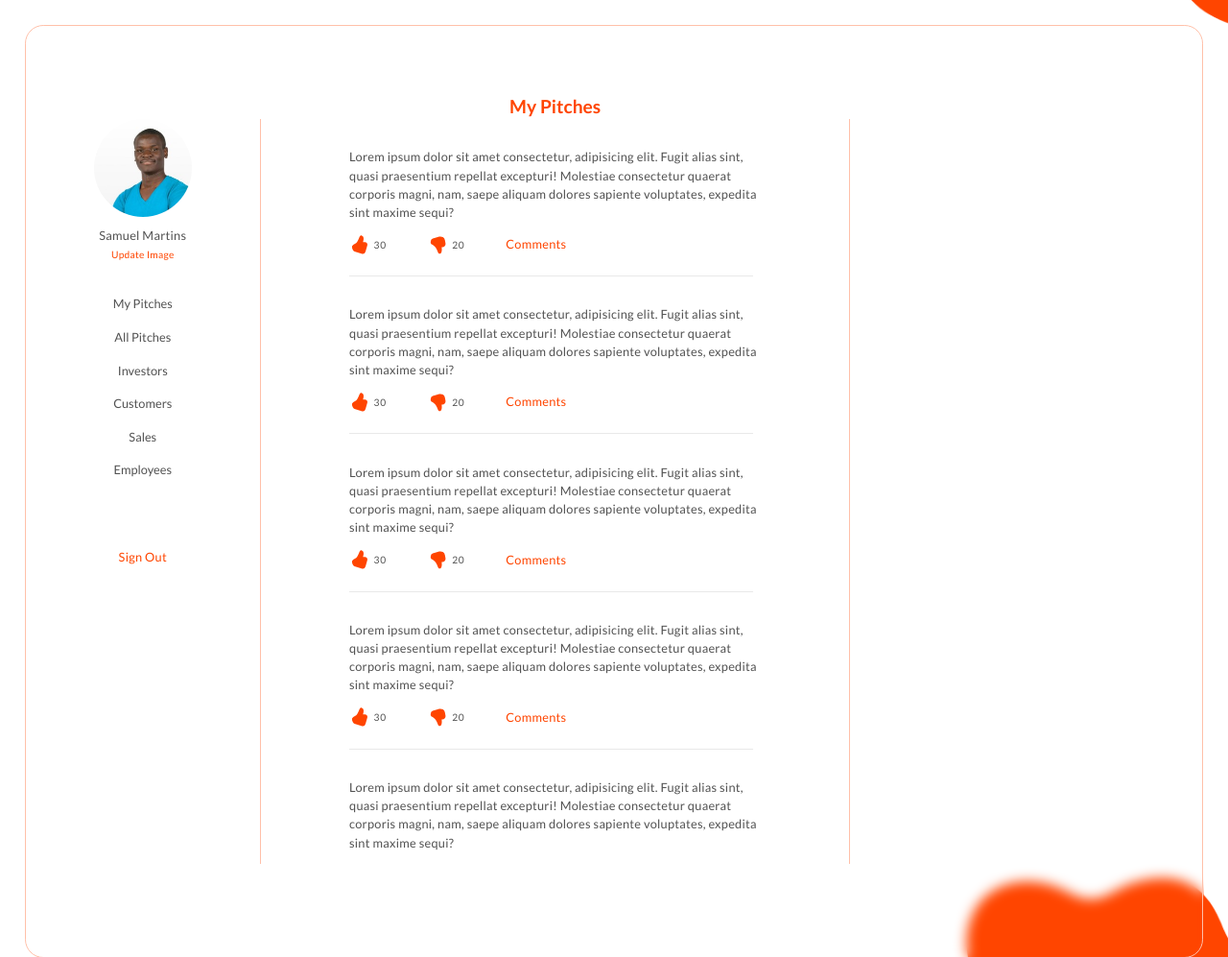
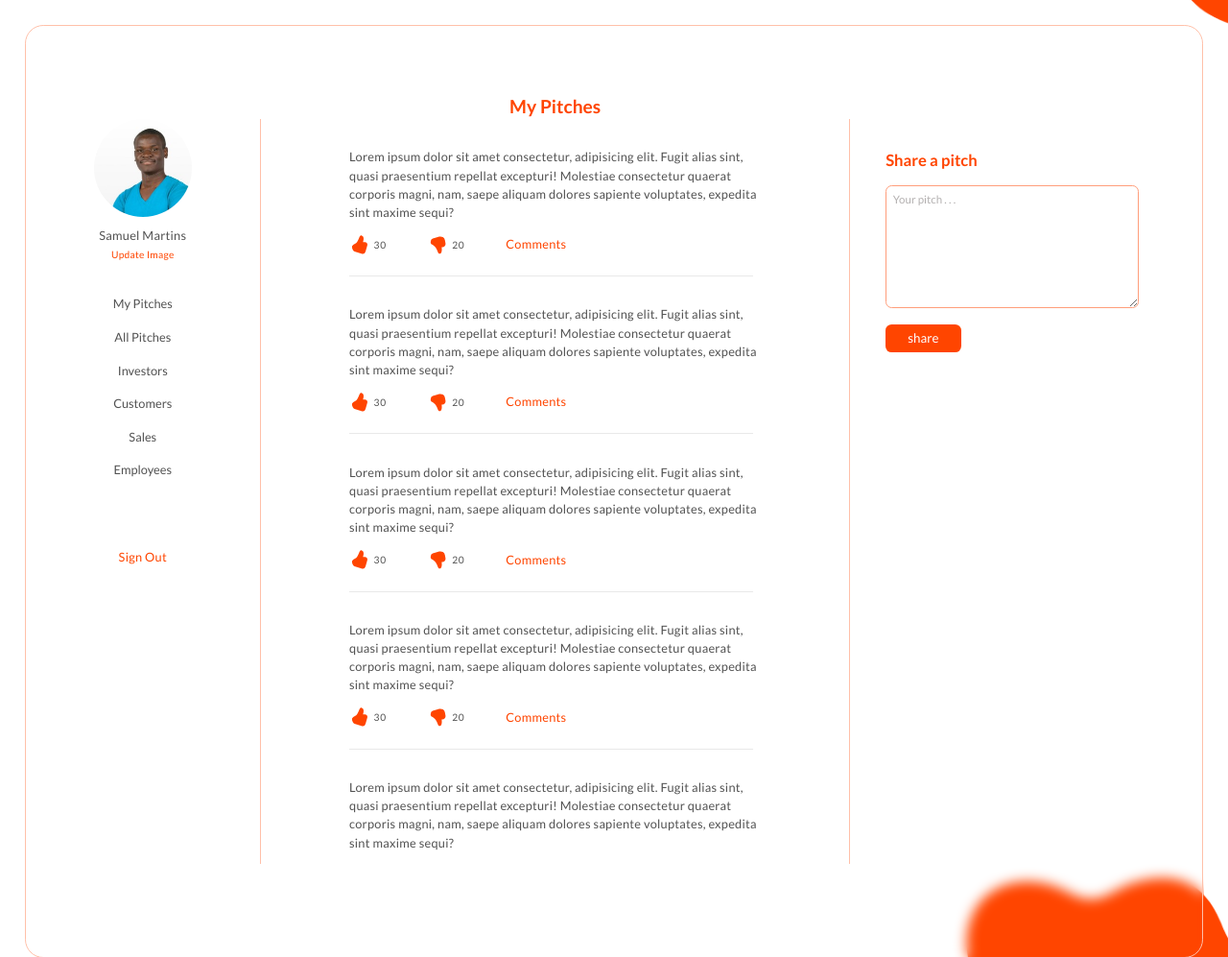
Before and after one commit to thesmartcoder7/crowdpitch, a Flask app: page /user in a window 1280 px wide. Shown: the top 997 px of the page at 96% size. Run offline with Flask 2, Linux system fonts and the light colour scheme.

Commit message:
style: structure and style share pitch section

```diff
--- a/main/static/css/index.css
+++ b/main/static/css/index.css
@@ -204,7 +204,7 @@ main {
 }
 
 #login form label span {
-  margin-bottom: 5%;
+  margin-bottom: 2%;
   width: 100%;
   font-size: 1vw;
 }
--- a/main/static/css/user.css
+++ b/main/static/css/user.css
@@ -363,4 +363,49 @@ main {
   width: 30%;
   height: 80%;
   border-left: solid 0.1vw #ffc0a9;
+  display: flex;
+  flex-direction: column;
+  align-items: flex-start;
+  justify-content: flex-start;
+  padding-left: 3%;
 }
+
+#share-pitch h3 {
+  font-size: 1.3vw;
+  margin-top: 10%;
+  margin-bottom: 5%;
+  color: #ff4500;
+}
+
+#share-pitch form {
+  width: 100%;
+  display: flex;
+  flex-direction: column;
+  align-items: flex-start;
+  justify-content: flex-start;
+}
+
+#share-pitch form textarea {
+  width: 80%;
+  height: 10vw;
+  outline: none;
+  border-radius: 0.5vw;
+  margin-bottom: 5%;
+  border-color: #ff9e7b;
+  font-size: 0.9vw;
+  padding: 2%;
+}
+
+#share-pitch form textarea::placeholder {
+  color: #b3b0b0;
+}
+
+#share-pitch form input {
+  background-color: #ff4500;
+  padding: 2% 7%;
+  border: none;
+  outline: none;
+  color: #fff;
+  border-radius: 0.5vw;
+  cursor: pointer;
+}
--- a/main/templates/user.html
+++ b/main/templates/user.html
@@ -1971,7 +1971,17 @@
           </div>
         </div>
       </section>
-      <section id="share-pitch"></section>
+      <section id="share-pitch">
+        <h3>Share a pitch</h3>
+        <form action="" id="pitch-form">
+          <textarea
+            name="pitch-form"
+            id="pitch-form"
+            placeholder="Your pitch . . . "
+          ></textarea>
+          <input type="submit" value="share" />
+        </form>
+      </section>
     </main>
     <script src="{{url_for('static', filename='js/user.js')}}"></script>
   </body>
```
